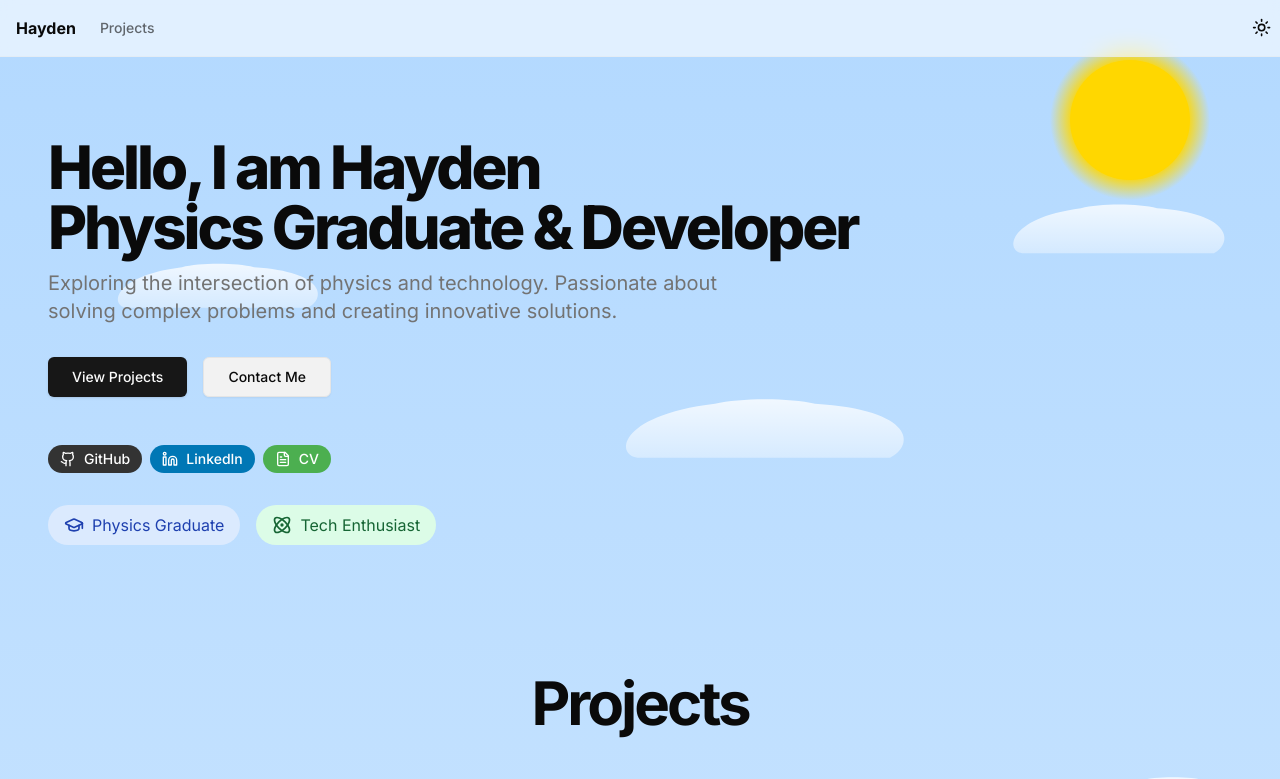
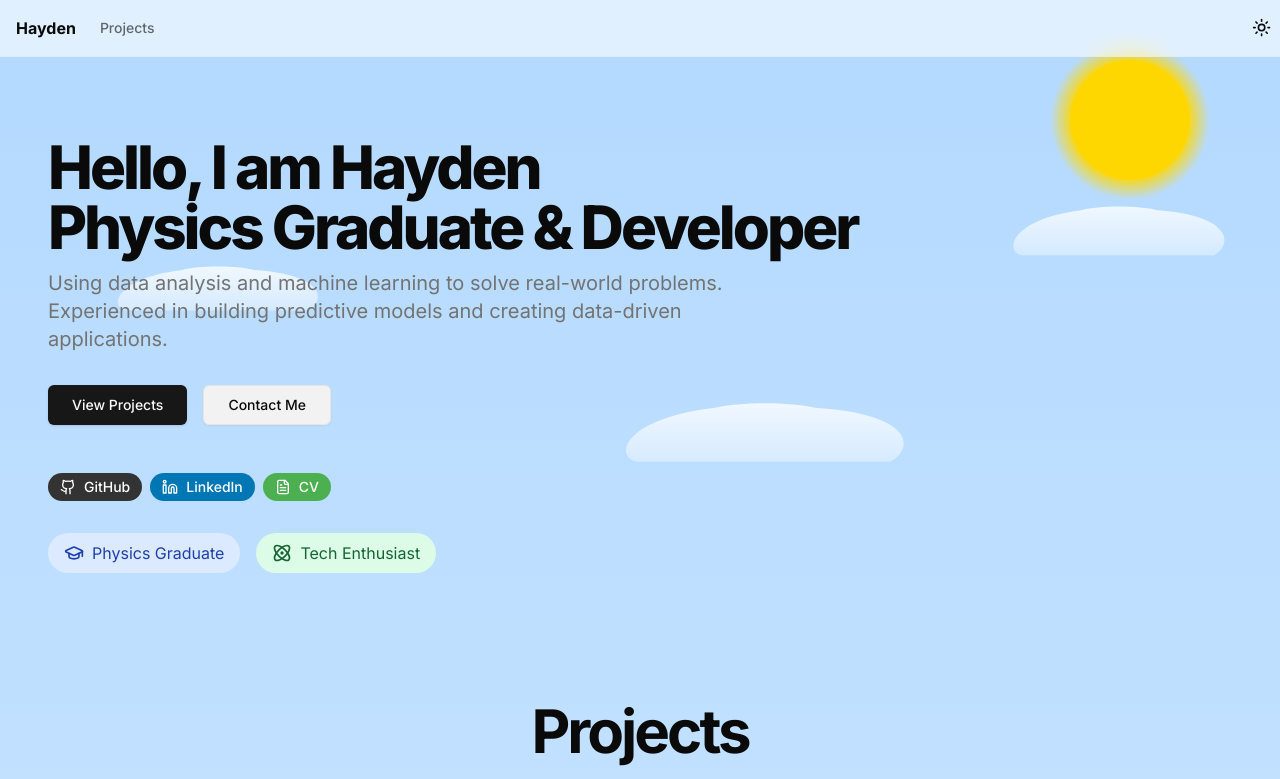
Before and after one commit to haydentbs/portfolio-website-3, a Next.js app: page / in a window 1280 px wide. Shown: the top 779 px of the page. Built offline with nearby package versions, Linux system fonts and the light colour scheme.

Commit message:
fixed theme

```diff
--- a/app/layout.tsx
+++ b/app/layout.tsx
@@ -1,6 +1,7 @@
 import './globals.css'
 import { Inter } from 'next/font/google'
 import { ThemeProvider } from '@/components/theme-provider'
+import { Analytics } from "@vercel/analytics/react"
 
 const inter = Inter({ subsets: ['latin'] })
 
@@ -17,8 +18,9 @@ export default function RootLayout({
   return (
     <html lang="en" suppressHydrationWarning>
       <body className={inter.className}>
-        <ThemeProvider attribute="class" defaultTheme="system" enableSystem>
+        <ThemeProvider>
           {children}
+          <Analytics />
         </ThemeProvider>
       </body>
     </html>
--- a/components/hero.tsx
+++ b/components/hero.tsx
@@ -10,7 +10,7 @@ export default function Hero() {
           Physics Graduate & Developer
         </h1>
         <p className="max-w-[700px] text-xl text-muted-foreground">
-          Exploring the intersection of physics and technology. Passionate about solving complex problems and creating innovative solutions.
+          Using data analysis and machine learning to solve real-world problems. Experienced in building predictive models and creating data-driven applications.
         </p>
       </div>
       <div className="flex gap-4 md:ml-12">
--- a/components/theme-provider.tsx
+++ b/components/theme-provider.tsx
@@ -1,9 +1,17 @@
 "use client"
 
-import * as React from "react"
-import { ThemeProvider as NextThemesProvider } from "next-themes"
-import { type ThemeProviderProps } from "next-themes"
+import { ThemeProvider as NextThemeProvider } from "next-themes"
+import type { ThemeProviderProps } from "next-themes"
 
 export function ThemeProvider({ children, ...props }: ThemeProviderProps) {
-  return <NextThemesProvider {...props}>{children}</NextThemesProvider>
+  return (
+    <NextThemeProvider
+      attribute="class"
+      defaultTheme="light"
+      enableSystem={false}
+      {...props}
+    >
+      {children}
+    </NextThemeProvider>
+  )
 }
--- a/package.json
+++ b/package.json
@@ -10,6 +10,7 @@
     "lint:fix": "next lint --fix"
   },
   "dependencies": {
+    "@vercel/analytics": "^1.4.1",
     "class-variance-authority": "^0.7.1",
     "clsx": "^2.1.1",
     "lucide-react": "^0.471.0",
```
Also changed, not shown: 1 other file (tests, documents, lock files or other folders).
